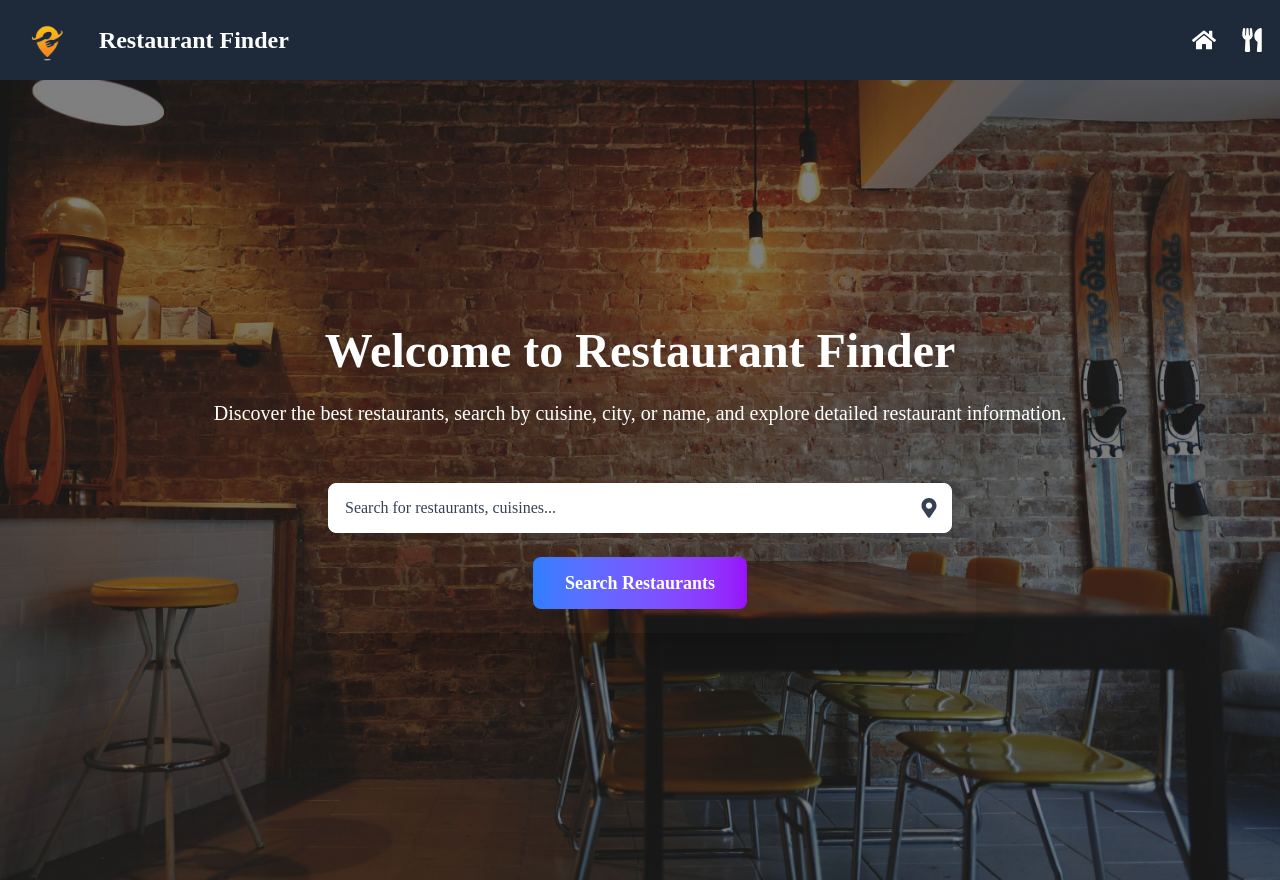
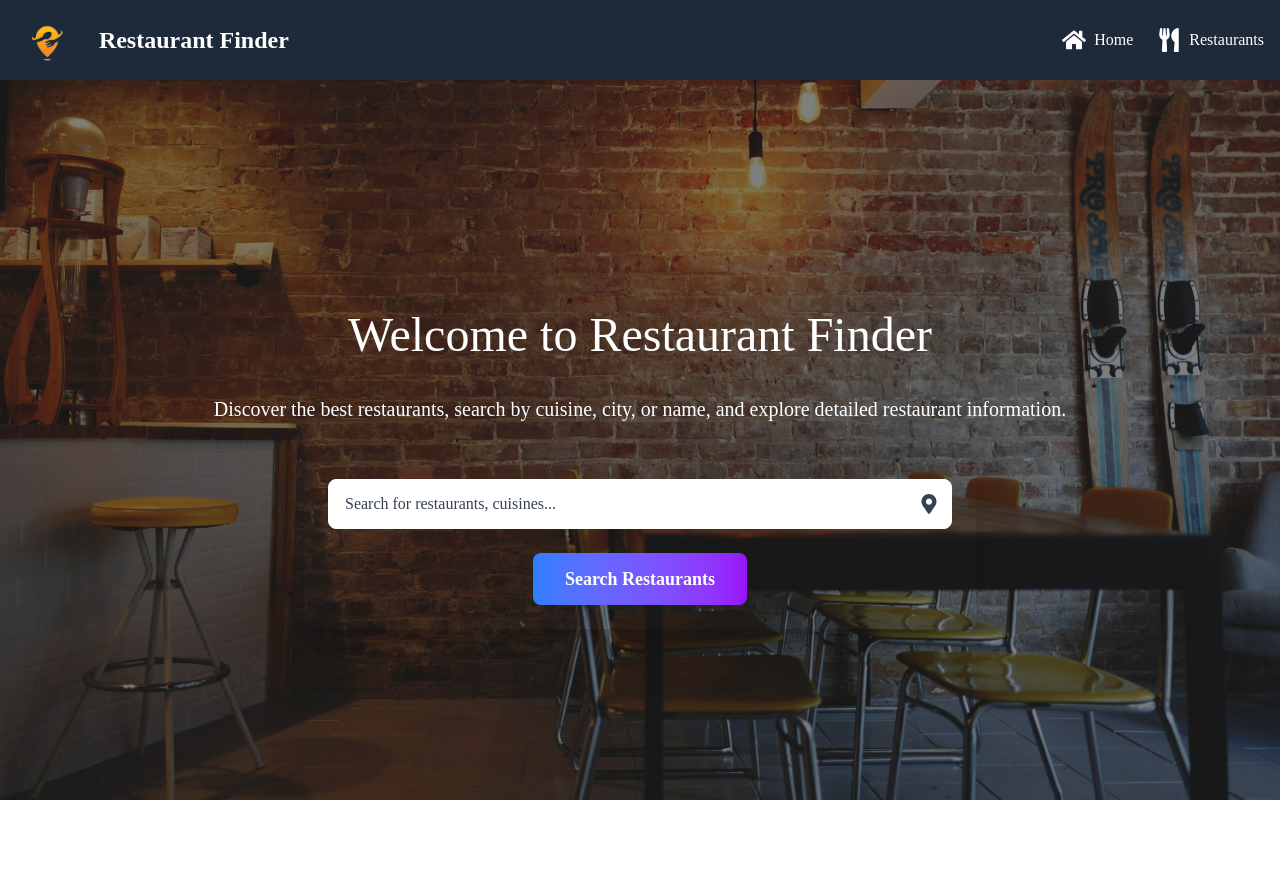
Before and after one commit to DeviSreePrasanth/restaurant-finder, a React (Vite) app in the folder client/: page / in a window 1280 px wide. After the commit the page ends 800 px from the top, so only its background shows below. Built offline with nearby package versions, Linux system fonts and the light colour scheme.

Commit message:
animations

```diff
--- a/client/src/components/Navbar.jsx
+++ b/client/src/components/Navbar.jsx
@@ -15,14 +15,16 @@ const Navbar = () => {
 
         {/* Menu with Icons */}
         <ul className="flex space-x-6 ml-auto">
-          <li>
+          <li className="flex items-center">
             <Link to="/" className="flex items-center hover:text-gray-400 font-medium transition duration-300">
               <FaHome size={24} />
+              <h1 className="ml-2 hidden sm:inline">Home</h1> {/* Hidden on small screens */}
             </Link>
           </li>
-          <li>
+          <li className="flex items-center">
             <Link to="/restaurants" className="flex items-center hover:text-gray-400 font-medium transition duration-300">
               <FaUtensils size={24} />
+              <h1 className="ml-2 hidden sm:inline">Restaurants</h1> {/* Hidden on small screens */}
             </Link>
           </li>
         </ul>
--- a/client/src/pages/HomePage.jsx
+++ b/client/src/pages/HomePage.jsx
@@ -4,11 +4,58 @@ import bg from "../images/bg.jpeg";
 import { FaMapMarkerAlt, FaSearch, FaLocationArrow } from "react-icons/fa";
 import Navbar from "../components/Navbar";
 
+// CSS for animation (in the same file)
+const styles = {
+  animationWrapper: {
+    position: "absolute",
+    top: 0,
+    left: 0,
+    right: 0,
+  },
+  container: {
+    display: "flex",
+    justifyContent: "center",
+    alignItems: "center",
+    flexDirection: "column",
+    height: "100vh",
+    overflow: "hidden",
+    minHeight: "100vh",
+  },
+  textWrapper: {
+    textAlign: "center",
+    color: "white",
+    maxWidth: "4xl",
+    width: "100%",
+    paddingLeft: "1rem",
+    paddingRight: "1rem",
+    marginTop: "8rem",
+  },
+  animationKeyframes: `
+    @keyframes slideIn {
+      0% {
+        transform: translateX(-100%);
+        opacity: 0;
+      }
+      100% {
+        transform: translateX(0);
+        opacity: 1;
+      }
+    }
+  `,
+  h1: {
+    textAlign: "center",
+    color: "white",
+    fontSize: "3rem",
+    marginBottom: "1.5rem",
+    animation: "slideIn 1.5s forwards",
+  },
+};
+
 const HomePage = () => {
   const [searchQuery, setSearchQuery] = useState("");
   const [latitude, setLatitude] = useState("");
   const [longitude, setLongitude] = useState("");
-  const [radius, setRadius] = useState("10"); // Default radius is 3 km
+  const [radius, setRadius] = useState("10"); // Default radius is 10 km
   const [isLocationSearch, setIsLocationSearch] = useState(false);
   const [loadingLocation, setLoadingLocation] = useState(false);
   const navigate = useNavigate();
@@ -67,8 +114,6 @@ const HomePage = () => {
   };
 
   return (
-    <>
-      <Navbar />
     <div
       style={{
         backgroundImage: `linear-gradient(rgba(0, 0, 0, 0.5), rgba(0, 0, 0, 0.5)), url(${bg})`,
@@ -78,17 +123,30 @@ const HomePage = () => {
         display: "flex",
         justifyContent: "center",
         alignItems: "center",
+        flexDirection: "column",
+        height: "100vh", // Ensure no scrolling
+        overflow: "hidden", // Prevent scrolling
       }}
     >
-        <div className="text-center text-white max-w-4xl w-full px-4">
-          <h1 className="text-5xl font-bold mb-6 animate-fade-in">
-            Welcome to Restaurant Finder
-          </h1>
-          <p className="text-xl mb-8 animate-fade-in delay-100">
+      {/* Navbar */}
+      <div style={styles.animationWrapper}>
+        <Navbar />
+      </div>
+
+      {/* Main content */}
+      <div style={styles.container}>
+        {/* Injecting animation keyframes */}
+        <style>{styles.animationKeyframes}</style>
+
+        {/* Welcome Message with Slide-in effect for h1 */}
+        <div style={styles.textWrapper}>
+          <h1 style={styles.h1}>Welcome to Restaurant Finder</h1>
+          <p className="text-xl mb-8">
             Discover the best restaurants, search by cuisine, city, or name, and explore detailed restaurant information.
           </p>
 
-          <div className="bg-transparent rounded-lg shadow-2xl p-6 max-w-2xl mx-auto animate-fade-in delay-200">
+          {/* Search Box */}
+          <div className="bg-transparent rounded-lg shadow-2xl p-6 max-w-2xl mx-auto">
             <div className="flex items-center bg-white bg-opacity-20 border border-white border-opacity-30 rounded-lg overflow-hidden">
               {!isLocationSearch ? (
                 <input
@@ -98,6 +156,7 @@ const HomePage = () => {
                   placeholder="Search for restaurants, cuisines..."
                   className="flex-grow py-3 px-4 text-black bg-transparent focus:outline-none placeholder-gray-700 focus:placeholder-gray-600 transition-all duration-300"
                   aria-label="Search restaurants"
+                  required
                 />
               ) : (
                 <div className="flex gap-4 flex-grow">
@@ -108,6 +167,7 @@ const HomePage = () => {
                     placeholder="Enter Latitude"
                     className="py-3 px-4 text-black bg-transparent focus:outline-none placeholder-gray-700 focus:placeholder-gray-600 w-full transition-all duration-300"
                     aria-label="Latitude"
+                    required
                   />
                   <input
                     type="text"
@@ -116,6 +176,7 @@ const HomePage = () => {
                     placeholder="Enter Longitude"
                     className="py-3 px-4 text-black bg-transparent focus:outline-none placeholder-gray-700 focus:placeholder-gray-600 w-full transition-all duration-300"
                     aria-label="Longitude"
+                    required
                   />
                 </div>
               )}
@@ -129,6 +190,7 @@ const HomePage = () => {
               </button>
             </div>
 
+            {/* Location Button */}
             {isLocationSearch && (
               <button
                 onClick={fetchUserLocation}
@@ -145,6 +207,7 @@ const HomePage = () => {
               </button>
             )}
 
+            {/* Search Button */}
             <button
               onClick={handleSearchSubmit}
               className="mt-6 w-full sm:w-auto bg-gradient-to-r from-blue-500 to-purple-600 text-white text-lg font-semibold py-3 px-8 rounded-lg hover:from-purple-600 hover:to-blue-500 transition-all duration-300 transform hover:scale-105"
@@ -155,7 +218,7 @@ const HomePage = () => {
           </div>
         </div>
       </div>
-    </>
+    </div>
   );
 };
 
```
Lines whose indentation alone changed are shown as unchanged.
